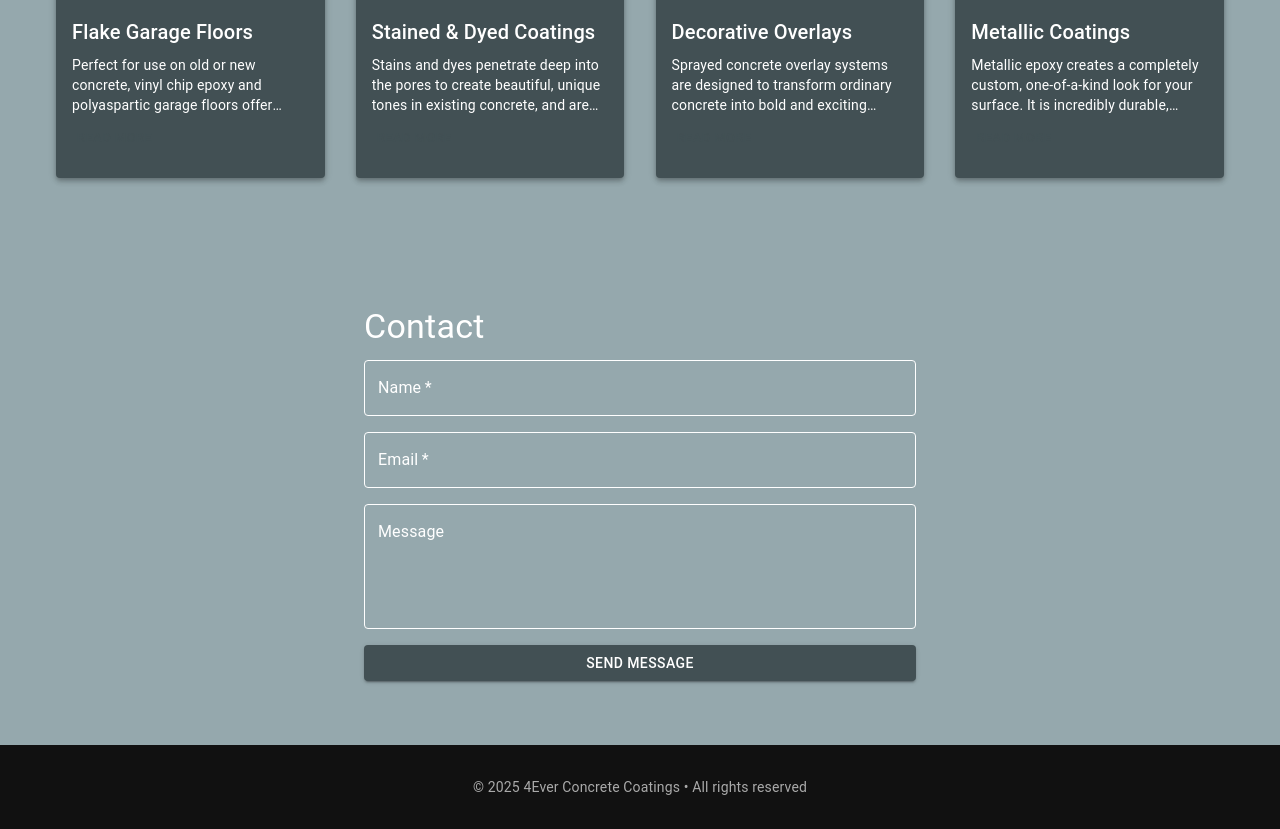
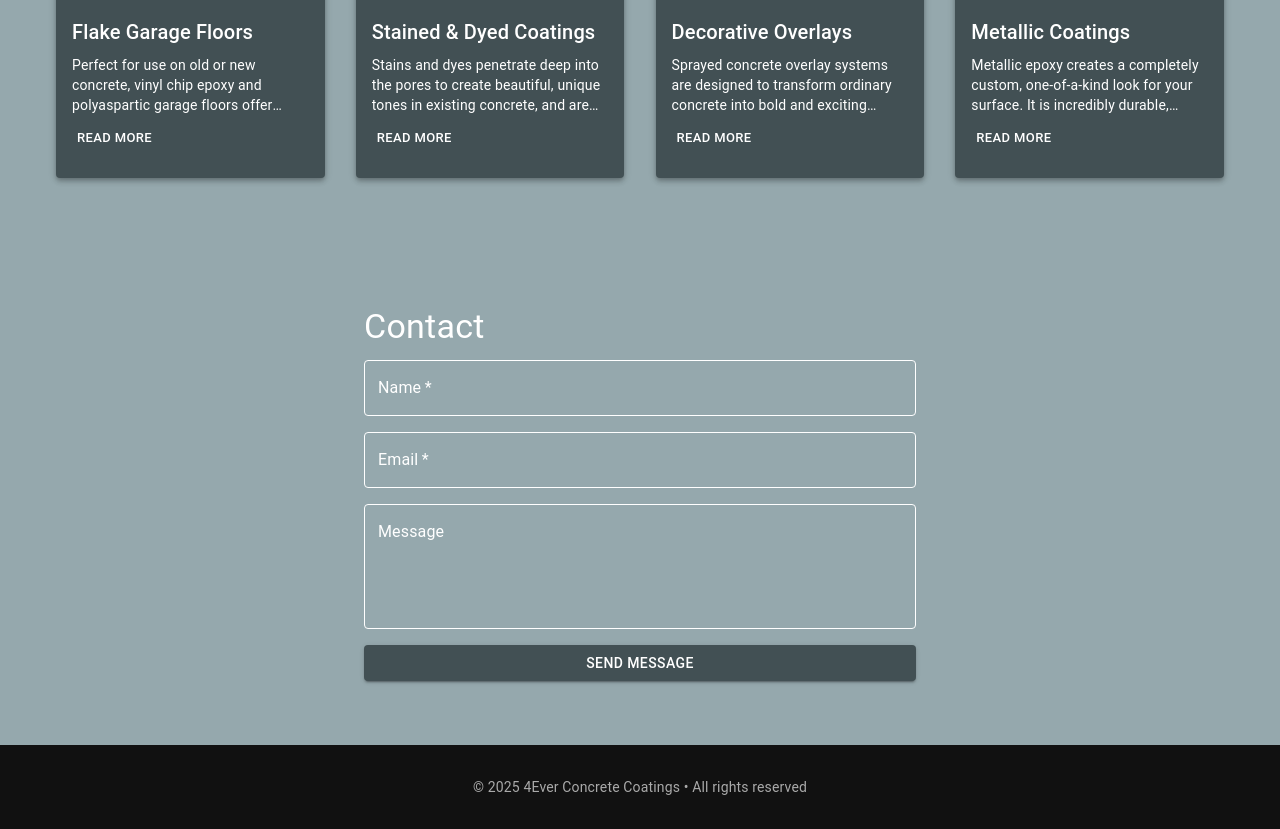
Before and after one commit to DeftVision/a-deifel, a React (Vite) app in the folder my-app/: page / in a window 1280 px wide. Shown: the part 1060-1889 px from the top of the page. Built offline with nearby package versions, Linux system fonts and the light colour scheme.

Commit message:
read more / read less is white text

```diff
--- a/my-app/src/components/ServiceCard.jsx
+++ b/my-app/src/components/ServiceCard.jsx
@@ -34,7 +34,7 @@ export default function ServiceCard({ title, text, img }) {
                 </Box>
 
                 {text.length > 100 && (
-                    <Button onClick={() => setExpanded(!expanded)} size="small" sx={{ mt: 1 }}>
+                    <Button onClick={() => setExpanded(!expanded)} size="small" sx={{ mt: 1, color: 'text.primary' }}>
                         {expanded ? 'Show Less' : 'Read More'}
                     </Button>
                 )}
```
